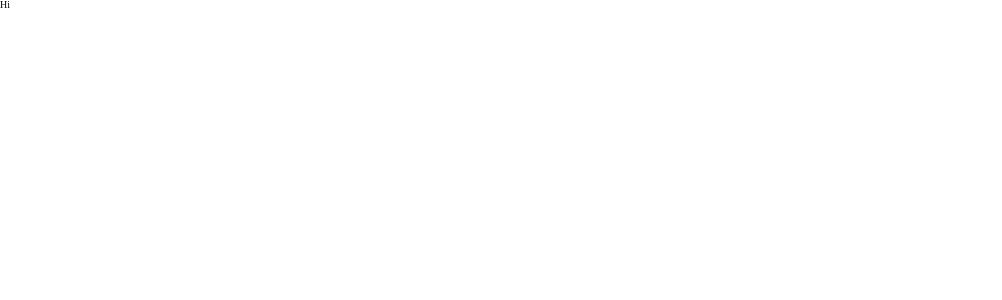
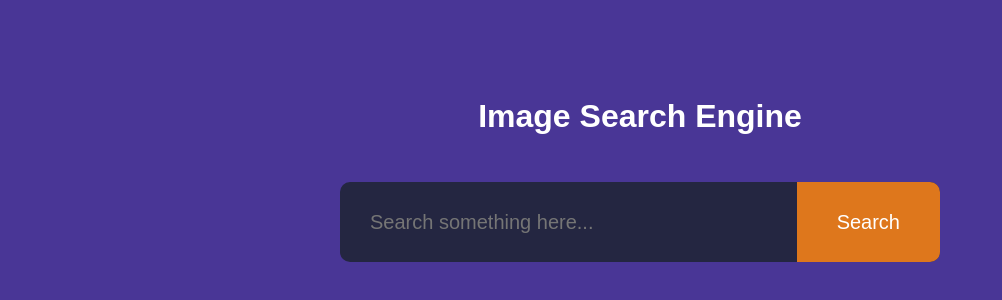
Before and after one commit to IvanovKS/Image-Search-Engine, a React (Create React App) app in the folder image-search-engine/: page / in a window 1280 px wide. Shown: the top 300 px of the page, without its empty margins (0-1002 px from the left). Built offline with nearby package versions, Linux system fonts and the light colour scheme.

Commit message:
feat: add Search component

```diff
--- a/image-search-engine/src/App.css
+++ /dev/null
@@ -1,38 +0,0 @@
-.App {
-  text-align: center;
-}
-
-.App-logo {
-  height: 40vmin;
-  pointer-events: none;
-}
-
-@media (prefers-reduced-motion: no-preference) {
-  .App-logo {
-    animation: App-logo-spin infinite 20s linear;
-  }
-}
-
-.App-header {
-  background-color: #282c34;
-  min-height: 100vh;
-  display: flex;
-  flex-direction: column;
-  align-items: center;
-  justify-content: center;
-  font-size: calc(10px + 2vmin);
-  color: white;
-}
-
-.App-link {
-  color: #61dafb;
-}
-
-@keyframes App-logo-spin {
-  from {
-    transform: rotate(0deg);
-  }
-  to {
-    transform: rotate(360deg);
-  }
-}
--- a/image-search-engine/src/App.js
+++ /dev/null
@@ -1,9 +0,0 @@
-import './App.css';
-
-function App() {
-  return (
-    <h1>Hi</h1>
-  );
-}
-
-export default App;
--- /dev/null
+++ b/image-search-engine/src/Search.css
@@ -0,0 +1,38 @@
+h1 {
+  text-align: center;
+  margin: 100px auto 50px;
+  font-weight: 600;
+  font-size: 3.2rem;
+}
+form {
+  width: 90%;
+  max-width: 600px;
+  margin: auto;
+  height: 80px;
+  display: flex;
+  align-items: center;
+  background-color: #242641;
+  border-radius: 10px;
+}
+form input {
+  flex: 1;
+  height: 100%;
+  border: 0;
+  outline: 0;
+  background-color: transparent;
+  color: white;
+  font-size: 2.0rem;
+  padding: 0 30px;
+}
+form button {
+  padding: 0 40px;
+  height: 100%;
+  background-color: #de771c;
+  color: white;
+  font-size: 2.0rem;
+  border: 0;
+  outline: 0;
+  cursor: pointer;
+  border-top-right-radius: 10px;
+  border-bottom-right-radius: 10px;
+}
--- /dev/null
+++ b/image-search-engine/src/Search.jsx
@@ -0,0 +1,15 @@
+import './Search.css';
+
+function Search() {
+  return (
+    <>
+      <h1>Image Search Engine</h1>
+      <form action="">
+        <input type="text" placeholder="Search something here..."/>
+        <button>Search</button>
+      </form>
+    </>
+  );
+}
+
+export default Search;
--- a/image-search-engine/src/index.css
+++ b/image-search-engine/src/index.css
@@ -2,6 +2,7 @@
   padding: 0;
   margin: 0;
   border: 0;
+  font-family: 'Poppins', sans-serif;
 }
 *,
 *:before,
@@ -34,6 +35,8 @@ body {
   -ms-text-size-adjust: 100%;
   -moz-text-size-adjust: 100%;
   -webkit-text-size-adjust: 100%;
+  background-color: #493696;
+  color: white;
 }
 input,
 button,
--- a/image-search-engine/src/index.js
+++ b/image-search-engine/src/index.js
@@ -1,11 +1,11 @@
 import React from 'react';
 import ReactDOM from 'react-dom/client';
 import './index.css';
-import App from './App';
+import Search from './Search';
 
 const root = ReactDOM.createRoot(document.getElementById('root'));
 root.render(
   <React.StrictMode>
-    <App />
+    <Search />
   </React.StrictMode>
 );
```
